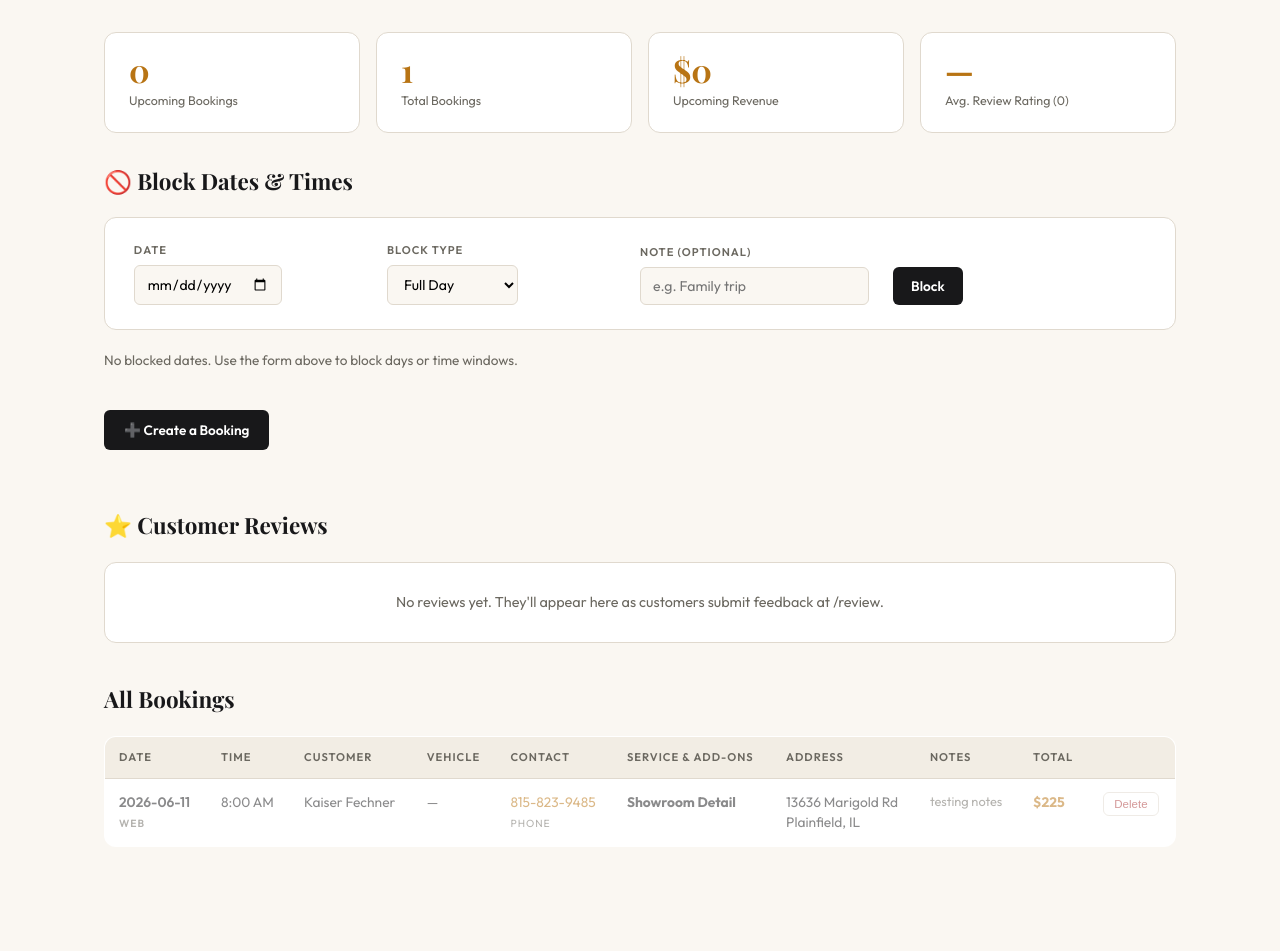
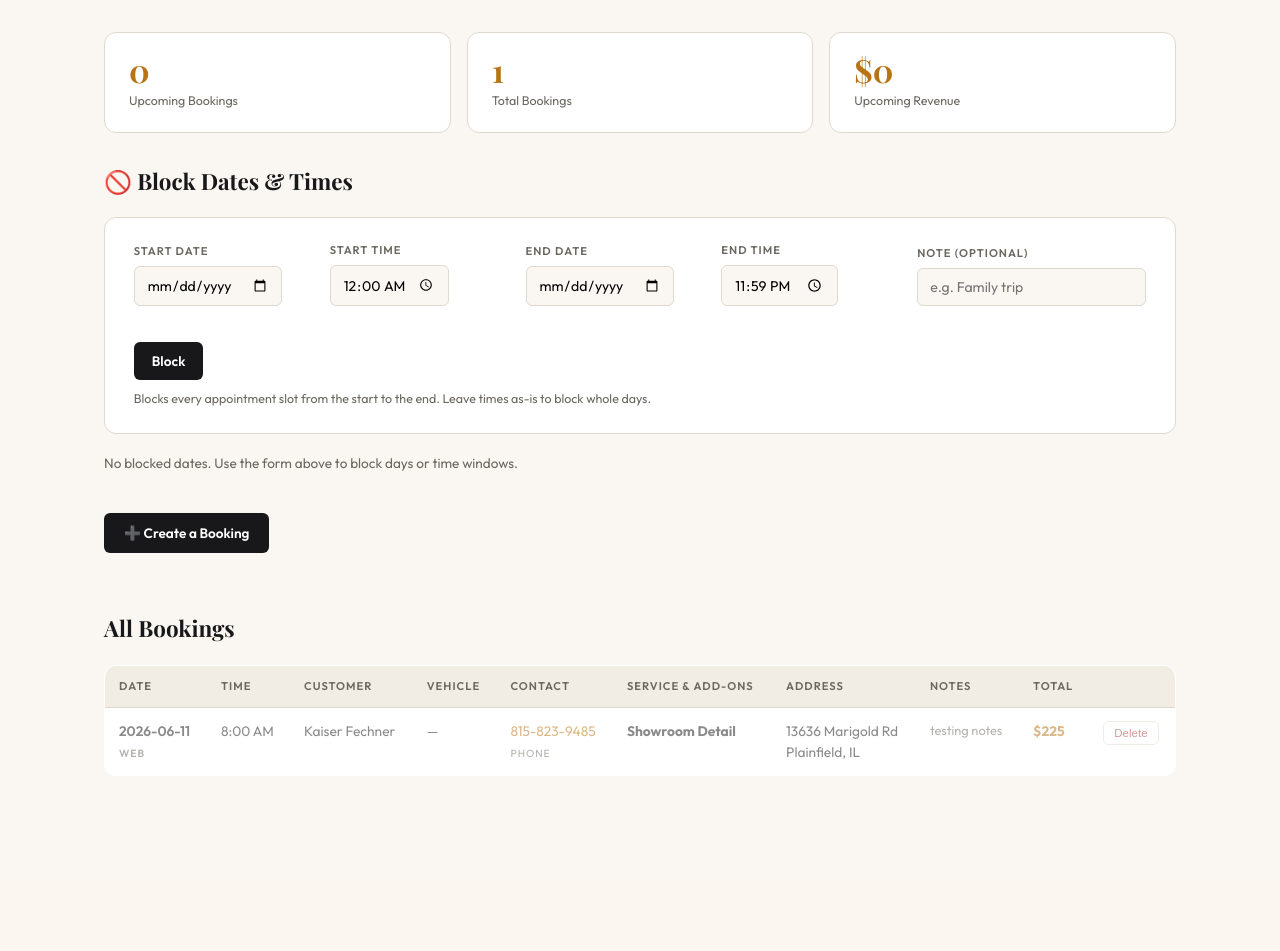
Before and after one commit to CoolPotato31F/kaiserdetailing.com, a Flask app: page /admin in a window 1280 px wide. Shown: the part 83-1034 px from the top of the page. After the commit the page ends 859 px from the top, so only its background shows below. Run offline with Flask 3, Linux system fonts and the light colour scheme; the visitor is signed in with stand-in values (Sample User, id 1); data comes from the database, SQL or seed files in the repository; data that the repository does not hold is empty.

Commit message:
update 2026-07-04 22:20:08

```diff
--- a/app.py
+++ b/app.py
@@ -101,6 +101,32 @@ TIME_SLOTS = [
     "9:00 AM", "10:00 AM", "11:00 AM",
     "12:00 PM", "1:00 PM", "2:00 PM",
 ]
+
+# Map each display slot to a "YYYY-MM-DD HH:MM"-comparable 24-hour time.
+SLOT_24H = {
+    "9:00 AM":  "09:00",
+    "10:00 AM": "10:00",
+    "11:00 AM": "11:00",
+    "12:00 PM": "12:00",
+    "1:00 PM":  "13:00",
+    "2:00 PM":  "14:00",
+}
+
+
+def slot_datetime(date_str, slot):
+    """Return 'YYYY-MM-DD HH:MM' for a booking date + display slot, or None."""
+    hhmm = SLOT_24H.get(slot)
+    if not date_str or not hhmm:
+        return None
+    return f"{date_str} {hhmm}"
+
+
+def slot_in_block_range(date_str, slot, start_dt, end_dt):
+    """True if the given date/slot falls within [start_dt, end_dt] (inclusive)."""
+    sd = slot_datetime(date_str, slot)
+    if not sd or not start_dt or not end_dt:
+        return False
+    return start_dt <= sd <= end_dt
 
 
 # ──────────────────────────────────────────────────────────────────────────────
@@ -277,10 +303,12 @@ def init_db():
     conn.execute("""
         CREATE TABLE IF NOT EXISTS blocked_times (
             id           INTEGER PRIMARY KEY AUTOINCREMENT,
-            block_date   TEXT NOT NULL,          -- YYYY-MM-DD
-            block_type   TEXT NOT NULL,           -- 'full_day' or 'before' or 'after' or 'range'
-            before_time  TEXT DEFAULT NULL,       -- block all slots before this time
-            after_time   TEXT DEFAULT NULL,       -- block all slots after this time
+            block_date   TEXT NOT NULL,          -- legacy start date (YYYY-MM-DD); kept for compatibility
+            block_type   TEXT NOT NULL,           -- legacy: 'full_day'/'before'/'after'; new blocks use 'range'
+            before_time  TEXT DEFAULT NULL,       -- legacy
+            after_time   TEXT DEFAULT NULL,       -- legacy
+            start_dt     TEXT DEFAULT NULL,       -- range start "YYYY-MM-DD HH:MM"
+            end_dt       TEXT DEFAULT NULL,       -- range end   "YYYY-MM-DD HH:MM"
             note         TEXT DEFAULT '',         -- admin note e.g. "Family trip"
             created_at   TEXT NOT NULL
         );
@@ -292,6 +320,14 @@ def init_db():
         conn.commit()
     except Exception:
         pass  # column already exists — safe to ignore
+
+    # Migration: add start_dt / end_dt columns for range-based blocking
+    for _col in ("start_dt", "end_dt"):
+        try:
+            conn.execute(f"ALTER TABLE blocked_times ADD COLUMN {_col} TEXT DEFAULT NULL")
+            conn.commit()
+        except Exception:
+            pass  # column already exists — safe to ignore
 
     conn.execute("""
         CREATE TABLE IF NOT EXISTS reviews (
@@ -444,11 +480,13 @@ def availability():
     ).fetchall()
     taken = [r["booking_date"] for r in rows]
 
-    # Blocked times
-    block_rows = conn.execute(
-        "SELECT * FROM blocked_times WHERE block_date >= ?",
-        (earliest,)
-    ).fetchall()
+    # Blocked times. Include any range block that ends on/after the earliest
+    # bookable date, plus legacy single-date blocks from that date forward.
+    block_rows = conn.execute("""
+        SELECT * FROM blocked_times
+        WHERE (block_type = 'range' AND (end_dt IS NULL OR end_dt >= ?))
+           OR (block_type != 'range' AND block_date >= ?)
+    """, (earliest, earliest)).fetchall()
     conn.close()
 
     blocks = []
@@ -459,6 +497,8 @@ def availability():
             "type":        b["block_type"],
             "before_time": b["before_time"],
             "after_time":  b["after_time"],
+            "start_dt":    b["start_dt"],
+            "end_dt":      b["end_dt"],
             "note":        b["note"],
         })
 
@@ -519,13 +559,19 @@ def book():
     except ValueError as e:
         return jsonify({"ok": False, "error": str(e)}), 400
 
-    # Check if the requested date/time is blocked
+    # Check if the requested date/time is blocked. Range blocks may span
+    # multiple days, so we can't filter by a single date — fetch all and test.
     conn = get_db()
-    block_rows = conn.execute(
-        "SELECT * FROM blocked_times WHERE block_date = ?", (booking_date,)
-    ).fetchall()
+    block_rows = conn.execute("SELECT * FROM blocked_times").fetchall()
     conn.close()
     for b in block_rows:
+        if b["block_type"] == "range":
+            if slot_in_block_range(booking_date, arrival_time, b["start_dt"], b["end_dt"]):
+                return jsonify({"ok": False, "error": "Sorry — that date and time is not available for booking."}), 400
+            continue
+        # ── Legacy block types (kept for older DB rows) ──
+        if b["block_date"] != booking_date:
+            continue
         if b["block_type"] == "full_day":
             return jsonify({"ok": False, "error": "Sorry — that day is not available for booking."}), 400
         if b["block_type"] == "before" and b["before_time"]:
@@ -725,29 +771,42 @@ def admin_create():
 @login_required
 def admin_add_block():
     f = request.form
-    block_date  = (f.get("block_date") or "").strip()
-    block_type  = (f.get("block_type") or "full_day").strip()
-    before_time = (f.get("before_time") or "").strip() or None
-    after_time  = (f.get("after_time") or "").strip() or None
-    note        = (f.get("note") or "").strip()
+    start_date = (f.get("start_date") or "").strip()
+    start_time = (f.get("start_time") or "").strip()
+    end_date   = (f.get("end_date") or "").strip()
+    end_time   = (f.get("end_time") or "").strip()
+    note       = (f.get("note") or "").strip()
 
-    if not block_date:
-        return _admin_redirect("Please select a date to block.")
+    if not (start_date and end_date):
+        return _admin_redirect("Please choose a start and end date.")
+
+    # Time defaults: start of day / end of day if not provided
+    start_time = start_time or "00:00"
+    end_time   = end_time or "23:59"
+
     try:
         from datetime import datetime as _dt
-        _dt.strptime(block_date, "%Y-%m-%d")
+        start_obj = _dt.strptime(f"{start_date} {start_time}", "%Y-%m-%d %H:%M")
+        end_obj   = _dt.strptime(f"{end_date} {end_time}", "%Y-%m-%d %H:%M")
     except ValueError:
-        return _admin_redirect("Invalid date.")
+        return _admin_redirect("Invalid date or time.")
+
+    if end_obj < start_obj:
+        return _admin_redirect("End must be the same as or after the start.")
+
+    start_dt = start_obj.strftime("%Y-%m-%d %H:%M")
+    end_dt   = end_obj.strftime("%Y-%m-%d %H:%M")
 
     conn = get_db()
     conn.execute("""
-        INSERT INTO blocked_times (block_date, block_type, before_time, after_time, note, created_at)
-        VALUES (?,?,?,?,?,?)
-    """, (block_date, block_type, before_time, after_time, note,
+        INSERT INTO blocked_times
+        (block_date, block_type, before_time, after_time, start_dt, end_dt, note, created_at)
+        VALUES (?,?,?,?,?,?,?,?)
+    """, (start_date, "range", None, None, start_dt, end_dt, note,
           datetime.now().isoformat(timespec="seconds")))
     conn.commit()
     conn.close()
-    return _admin_redirect("Date/time blocked.", ok=True)
+    return _admin_redirect("Time range blocked.", ok=True)
 
 
 @app.route("/admin/block/delete/<int:block_id>", methods=["POST"])
--- a/templates/admin.html
+++ b/templates/admin.html
@@ -70,14 +70,6 @@ tr.past td{opacity:0.5;}
 .block-type{font-size:0.75rem;background:var(--cream2);border:1px solid var(--rule);border-radius:100px;padding:2px 10px;color:var(--muted);}
 .block-note{font-size:0.8rem;color:var(--muted);}
 .block-past{opacity:0.45;}
-.review-card{background:#fff;border:1px solid var(--rule);border-radius:var(--rl);padding:1.3rem 1.6rem;margin-bottom:0.9rem;}
-.review-top{display:flex;justify-content:space-between;align-items:flex-start;gap:1rem;flex-wrap:wrap;margin-bottom:0.6rem;}
-.review-stars{color:var(--gold);font-size:1.05rem;letter-spacing:2px;}
-.review-meta{font-size:0.75rem;color:var(--muted);margin-top:2px;}
-.review-ratings{display:flex;flex-wrap:wrap;gap:0.5rem;margin-bottom:0.7rem;}
-.review-pill{font-size:0.72rem;background:var(--cream2);border:1px solid var(--rule);border-radius:100px;padding:3px 11px;color:var(--ink);}
-.review-text{font-size:0.86rem;color:var(--ink);line-height:1.6;margin-bottom:0.3rem;}
-.review-text strong{color:var(--muted);font-weight:600;font-size:0.72rem;letter-spacing:0.5px;text-transform:uppercase;display:block;margin-bottom:2px;}
 @media(max-width:700px){.block-grid{grid-template-columns:1fr 1fr;}.grid2,.grid3{grid-template-columns:1fr;}}
 </style>
 </head>
@@ -99,7 +91,6 @@ tr.past td{opacity:0.5;}
     <div class="stat"><div class="n">{{ upcoming | length }}</div><div class="l">Upcoming Bookings</div></div>
     <div class="stat"><div class="n">{{ bookings | length }}</div><div class="l">Total Bookings</div></div>
     <div class="stat"><div class="n">${{ revenue }}</div><div class="l">Upcoming Revenue</div></div>
-    <div class="stat"><div class="n">{{ avg_quality if avg_quality else '—' }}{% if avg_quality %}<span style="font-size:1rem;color:var(--muted);">/5</span>{% endif %}</div><div class="l">Avg. Review Rating ({{ reviews|length }})</div></div>
   </div>
 
   <!-- BLOCKED TIMES -->
@@ -109,28 +100,20 @@ tr.past td{opacity:0.5;}
       <form method="POST" action="{{ url_for('admin_add_block') }}">
         <div class="block-grid">
           <div>
-            <label>Date</label>
-            <input type="date" name="block_date" min="{{ today }}" required>
+            <label>Start date</label>
+            <input type="date" name="start_date" id="blk-start-date" min="{{ today }}" required>
           </div>
           <div>
-            <label>Block Type</label>
-            <select name="block_type" id="block-type-sel" onchange="toggleBlockFields()">
-              <option value="full_day">Full Day</option>
-              <option value="before">Before a time</option>
-              <option value="after">After a time</option>
-            </select>
+            <label>Start time</label>
+            <input type="time" name="start_time" id="blk-start-time" value="00:00">
           </div>
-          <div id="before-field" style="display:none;">
-            <label>Block slots before</label>
-            <select name="before_time">
-              {% for t in time_slots %}<option>{{ t }}</option>{% endfor %}
-            </select>
+          <div>
+            <label>End date</label>
+            <input type="date" name="end_date" id="blk-end-date" min="{{ today }}" required>
           </div>
-          <div id="after-field" style="display:none;">
-            <label>Block slots after</label>
-            <select name="after_time">
-              {% for t in time_slots %}<option value="{{ t }}" {% if loop.last %}selected{% endif %}>{{ t }}</option>{% endfor %}
-            </select>
+          <div>
+            <label>End time</label>
+            <input type="time" name="end_time" id="blk-end-time" value="23:59">
           </div>
           <div>
             <label>Note (optional)</label>
@@ -141,15 +124,27 @@ tr.past td{opacity:0.5;}
             <button class="block-submit" type="submit">Block</button>
           </div>
         </div>
+        <p style="font-size:0.78rem;color:var(--muted);margin:0.6rem 0 0;">
+          Blocks every appointment slot from the start to the end. Leave times as-is to block whole days.
+        </p>
       </form>
     </div>
 
     {% if blocks %}
     <div class="block-list">
       {% for b in blocks %}
+      {% if b.block_type == 'range' %}
+        {% set is_past = (b.end_dt[:10] if b.end_dt else b.block_date) < today %}
+      {% else %}
         {% set is_past = b.block_date < today %}
+      {% endif %}
       <div class="block-item {{ 'block-past' if is_past else '' }}">
         <div class="block-info">
+          {% if b.block_type == 'range' %}
+            <span class="block-date">{{ b.start_dt }}</span>
+            <span class="block-type">→</span>
+            <span class="block-date">{{ b.end_dt }}</span>
+          {% else %}
             <span class="block-date">{{ b.block_date }}</span>
             {% if b.block_type == 'full_day' %}
               <span class="block-type">Full Day</span>
@@ -157,6 +152,7 @@ tr.past td{opacity:0.5;}
               <span class="block-type">Before {{ b.before_time }}</span>
             {% elif b.block_type == 'after' %}
               <span class="block-type">After {{ b.after_time }}</span>
+            {% endif %}
           {% endif %}
           {% if b.note %}<span class="block-note">{{ b.note }}</span>{% endif %}
           {% if is_past %}<span class="block-note">(past)</span>{% endif %}
@@ -222,40 +218,6 @@ tr.past td{opacity:0.5;}
     </div>
   </div>
 
-  <!-- CUSTOMER REVIEWS -->
-  <div class="section">
-    <h2>⭐ Customer Reviews</h2>
-    {% if reviews %}
-      {% for r in reviews %}
-      <div class="review-card">
-        <div class="review-top">
-          <div>
-            <span class="review-stars">{{ '★' * r.quality }}{{ '☆' * (5 - r.quality) }}</span>
-            <div class="review-meta">
-              {{ r.customer_name or 'Anonymous' }} · {{ r.service }} · {{ r.created_at }}
-              {% if r.email %} · <a href="mailto:{{ r.email }}" style="color:var(--gold);">{{ r.email }}</a>{% endif %}
-            </div>
-          </div>
-          <form method="POST" action="{{ url_for('admin_delete_review', review_id=r.id) }}" onsubmit="return confirm('Delete this review?');">
-            <button class="del" type="submit">Delete</button>
-          </form>
-        </div>
-        <div class="review-ratings">
-          <span class="review-pill">Website ease: {{ r.website_ease }}/5</span>
-          <span class="review-pill">Quality: {{ r.quality }}/5</span>
-          {% if r.communication %}<span class="review-pill">Communication: {{ r.communication }}/5</span>{% endif %}
-          {% if r.value_rating %}<span class="review-pill">Good value: {{ r.value_rating }}</span>{% endif %}
-          {% if r.recommend %}<span class="review-pill">Would recommend: {{ r.recommend }}/5</span>{% endif %}
-        </div>
-        {% if r.favorite %}<div class="review-text"><strong>Liked most</strong>{{ r.favorite }}</div>{% endif %}
-        {% if r.improve %}<div class="review-text"><strong>Could improve</strong>{{ r.improve }}</div>{% endif %}
-      </div>
-      {% endfor %}
-    {% else %}
-    <div class="create-card empty">No reviews yet. They'll appear here as customers submit feedback at /review.</div>
-    {% endif %}
-  </div>
-
   <!-- BOOKINGS TABLE -->
   <div class="section">
     <h2>All Bookings</h2>
@@ -319,11 +281,17 @@ function renderAdmAddons() {
 admService.addEventListener("change", renderAdmAddons);
 renderAdmAddons();
 
-function toggleBlockFields() {
-  const t = document.getElementById("block-type-sel").value;
-  document.getElementById("before-field").style.display = t === "before" ? "block" : "none";
-  document.getElementById("after-field").style.display  = t === "after"  ? "block" : "none";
-}
+// When the admin picks a start date, default the end date to match so
+// single-day blocks only need one date filled in.
+(function initBlockRange() {
+  const start = document.getElementById("blk-start-date");
+  const end   = document.getElementById("blk-end-date");
+  if (!start || !end) return;
+  start.addEventListener("change", () => {
+    if (!end.value || end.value < start.value) end.value = start.value;
+    end.min = start.value;
+  });
+})();
 
 async function testNotification() {
   const btn = document.getElementById("test-notif-btn");
```
Also changed, not shown: templates/index.html (+31 -6 lines). Lines whose indentation alone changed are shown as unchanged.
